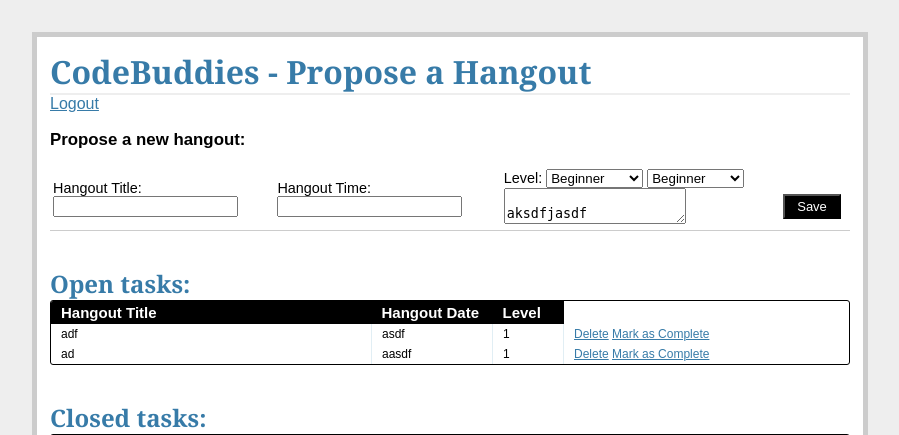
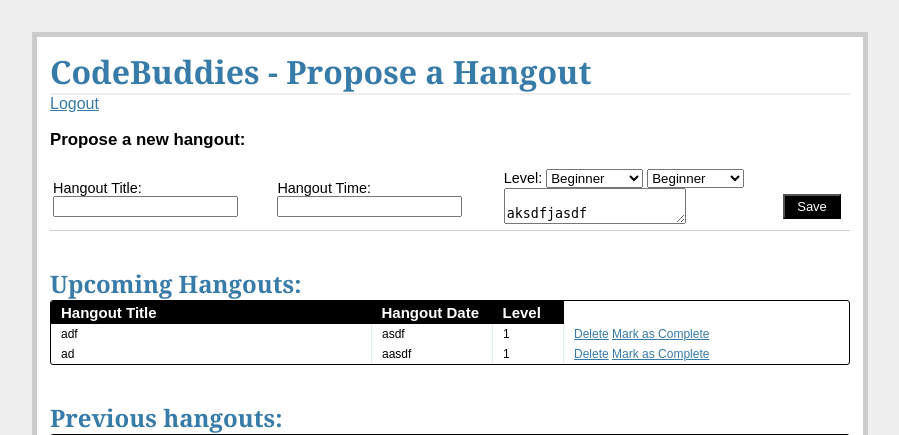
Before and after one commit to lpatmo/codebuddies-hangouts, a Flask app: page /hangout/ in a window 1280 px wide. Shown: the top 435 px of the page, without its empty margins (190-1089 px from the left). Run offline with Flask 2, Linux system fonts and the light colour scheme; the visitor is signed in with stand-in values (Sample User, id 1); data comes from the database, SQL or seed files in the repository.

Commit message:
changed name

```diff
--- a/app/templates/tasks.html
+++ b/app/templates/tasks.html
@@ -51,7 +51,7 @@
 <div class="entries">
 	<br />
 	<br />
-<h2>Open tasks:</h2>
+<h2>Upcoming Hangouts:</h2>
 <div class="datagrid">
 	<table>
 		<thead>
@@ -80,7 +80,7 @@
 </div>
 
 <div class="entries">
-	<h2>Closed tasks:</h2>
+	<h2>Previous hangouts:</h2>
 	<div class="datagrid">
 		<table>
 			<thead>
```
